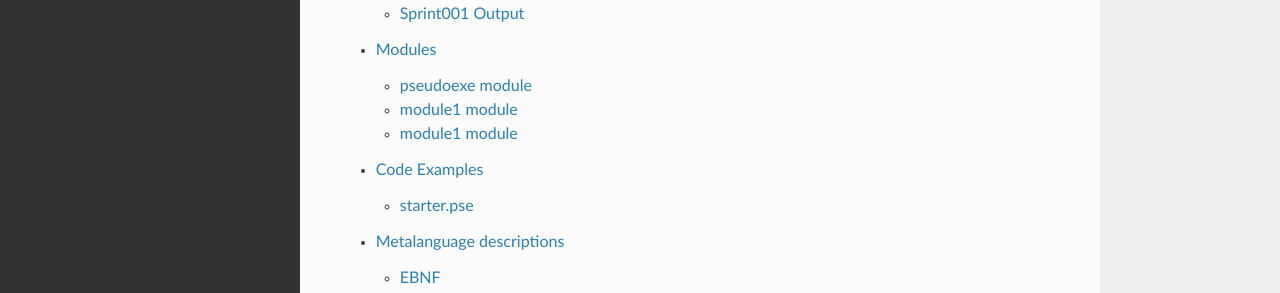
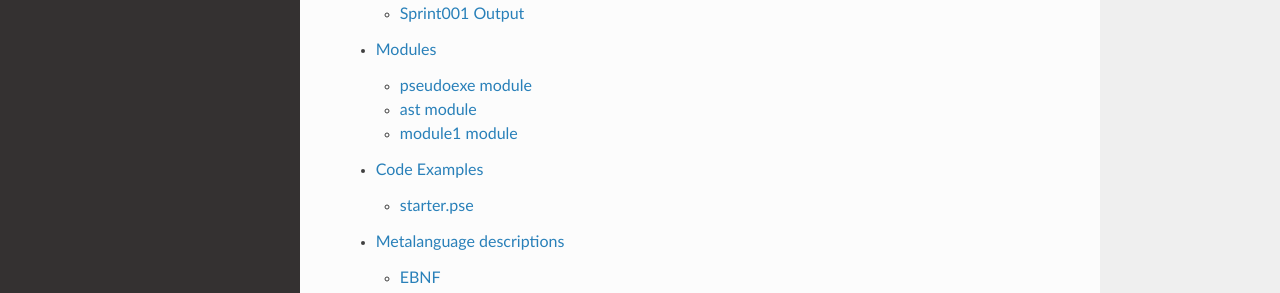
Before and after one commit to ProfStick/12SDD_PseudoExe, a Sphinx documentation site: the page built from docs/source/index.rst, in a window 1280 px wide and 1227 px high. Shown: the part 567-860 px from the top of the window. Built offline with Sphinx 7.4.7 and the Read the Docs theme 2.0.0, drawn with Linux system fonts in a browser that asks for light colours.

Commit message:
bloody RTD

```diff
--- a/docs/source/ast.rst
+++ b/docs/source/ast.rst
@@ -1,4 +1,4 @@
-module1 module
+ast module
 ==============
 
 .. automodule:: ast
--- a/docs/source/pseudoexe.rst
+++ b/docs/source/pseudoexe.rst
@@ -1,7 +1,7 @@
 pseudoexe module
 ==============
 
-.. automodule:: pseudoexe
+.. automodule:: pseudoexe.pseudoexe
    :members:
    :undoc-members:
    :show-inheritance:
```
